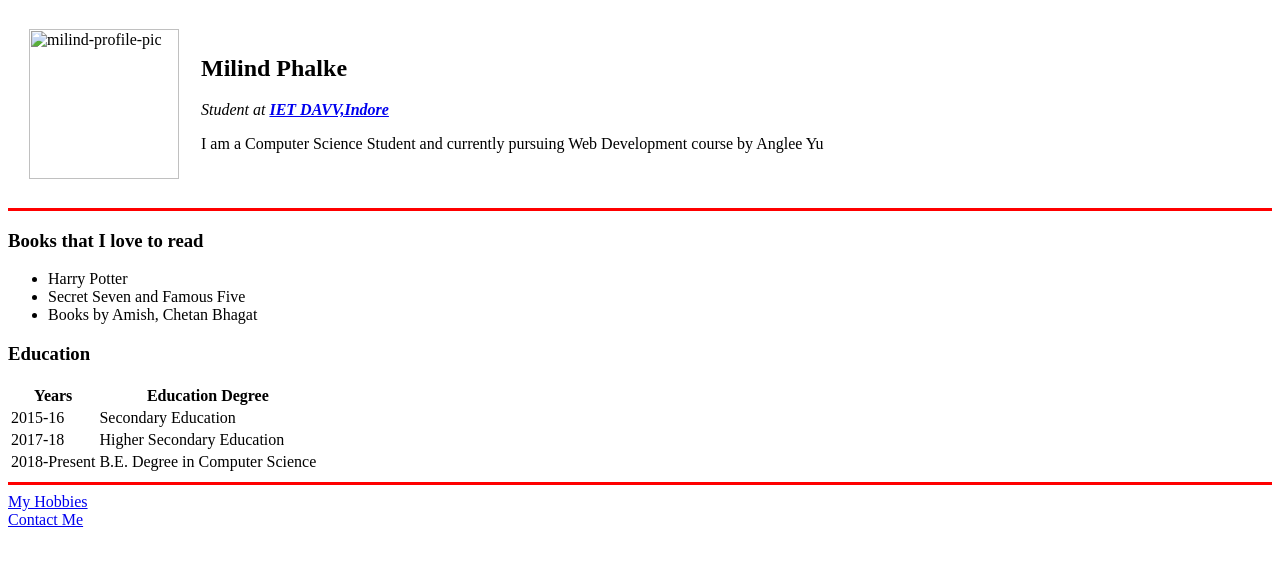
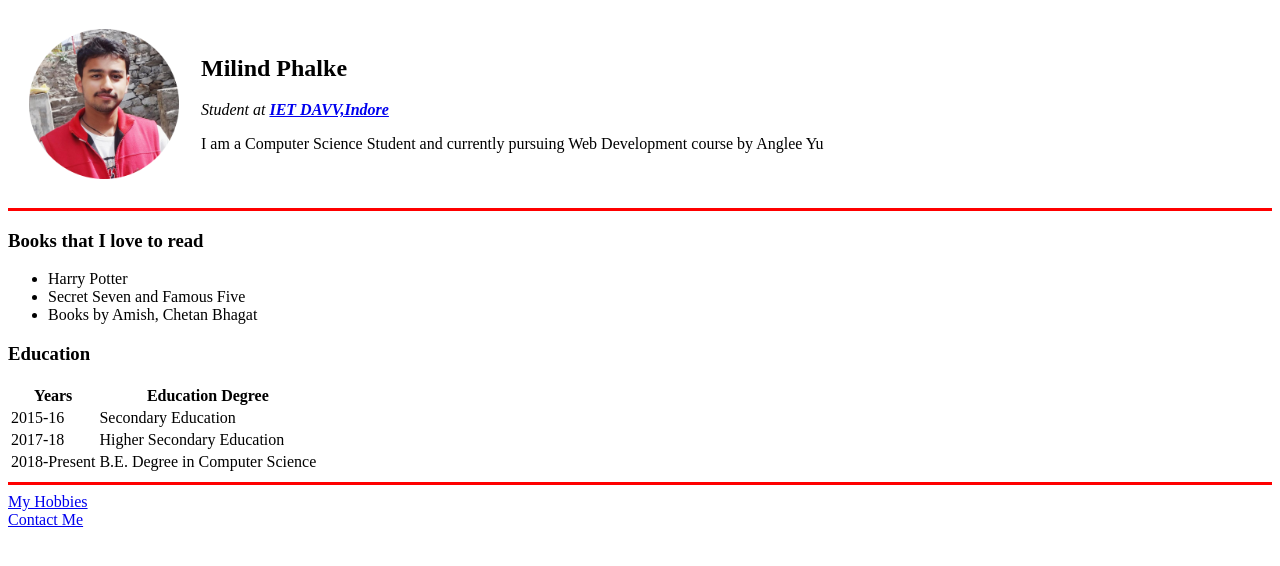
Before and after one commit to milind2000/cv, a plain HTML site: page index.html in a window 1280 px wide. Drawn offline with Linux system fonts and the light colour scheme.

Commit message:
Update index.html

```diff
--- a/index.html
+++ b/index.html
@@ -5,7 +5,7 @@
 <body>
 	<table cellspacing="20">
 		<tr>
-			<td> <img src="images/milind.png" alt="milind-profile-pic" style="width:150px;height:150px"> </td>
+			<td> <img src="milind.png" alt="milind-profile-pic" style="width:150px;height:150px"> </td>
 			<td> <h2> Milind Phalke </h2>
 	<p> <em>Student at <strong> <a href="http://www.ietdavv.edu.in/" target="_blank">IET DAVV,Indore </a> </strong> </em> </p>
 	<p> I am a Computer Science Student and currently pursuing Web Development course by Anglee Yu</p> </td>
```
